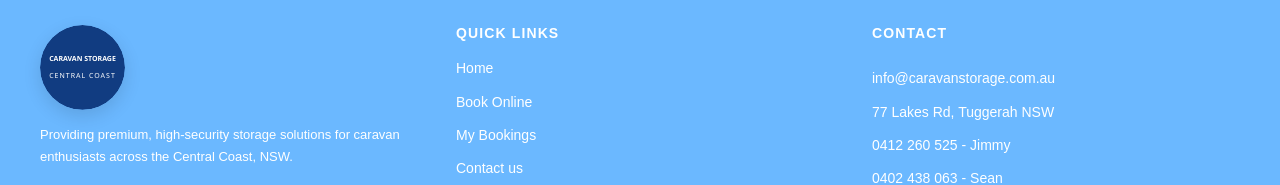
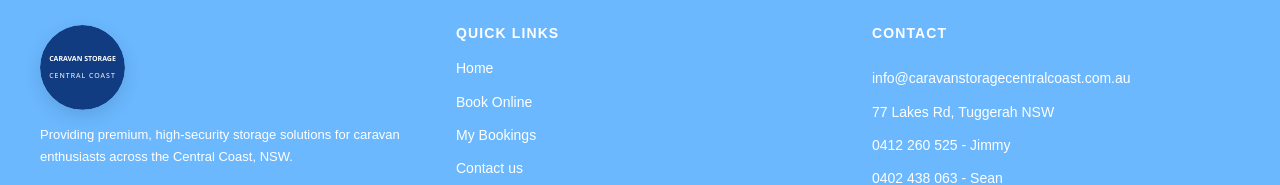
Before and after one commit to Aniketpundir/caravans, a React (Vite) app: page / in a window 1280 px wide. Shown: the part 3940-4125 px from the top of the page. Built offline with nearby package versions, Linux system fonts and the light colour scheme.

Commit message:
Chnage Email

```diff
--- a/src/Components/Footer/Footer.jsx
+++ b/src/Components/Footer/Footer.jsx
@@ -54,7 +54,7 @@
                 <address className="footer__contact" aria-label="Contact details">
                     <h3 className="footer__heading">Contact</h3>
                     <p>
-                        <a href="mailto:info@caravanstorage.com.au">info@caravanstorage.com.au</a>
+                        <a href="mailto:info@caravanstoragecentralcoast.com.au">info@caravanstoragecentralcoast.com.au</a>
                     </p>
                     <p>77 Lakes Rd, Tuggerah NSW</p>
                     <p><a href="tel:0412260525">0412 260 525 - Jimmy</a></p>
--- a/src/Pages/ContactUs/ContactUs.jsx
+++ b/src/Pages/ContactUs/ContactUs.jsx
@@ -85,8 +85,7 @@
                         <div className="card-icon"><FaEnvelope /></div>
                         <h4>Email Support</h4>
                         <span>
-                            <a href="mailto:info@caravanstorage.com.au">
-                                info@caravanstorage.com.au
+                            <a href="mailto:info@caravanstoragecentralcoast.com.au">info@caravanstoragecentralcoast.com.au
                             </a>
                         </span>
                     </div>
```
Also changed, not shown: 1 other file (tests, documents, lock files or other folders).
